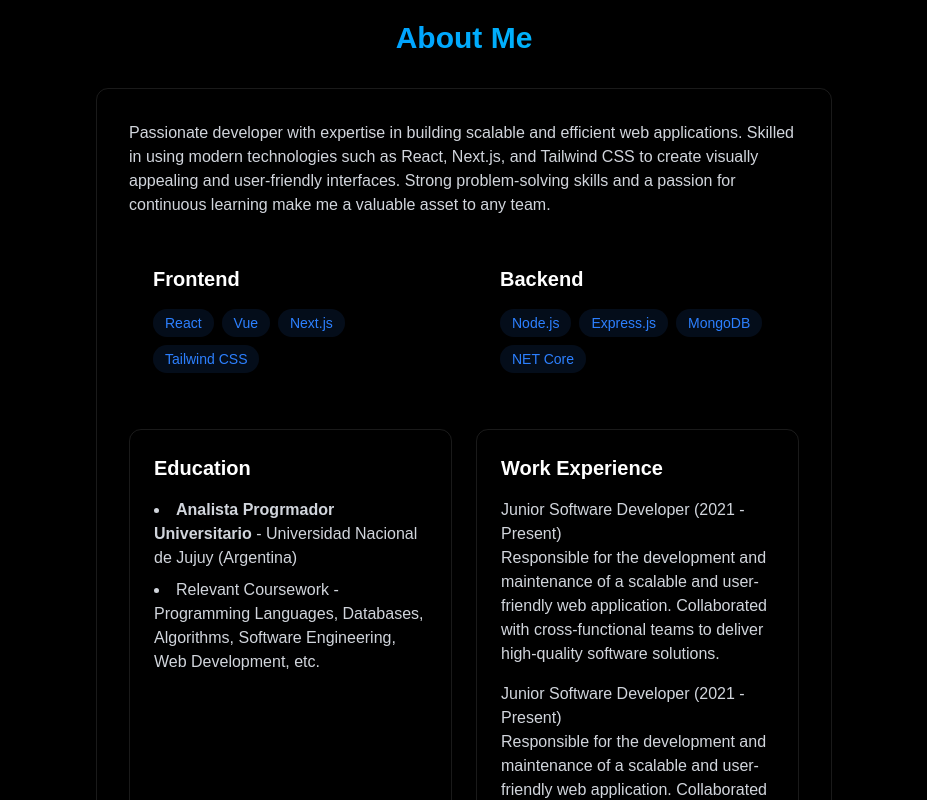
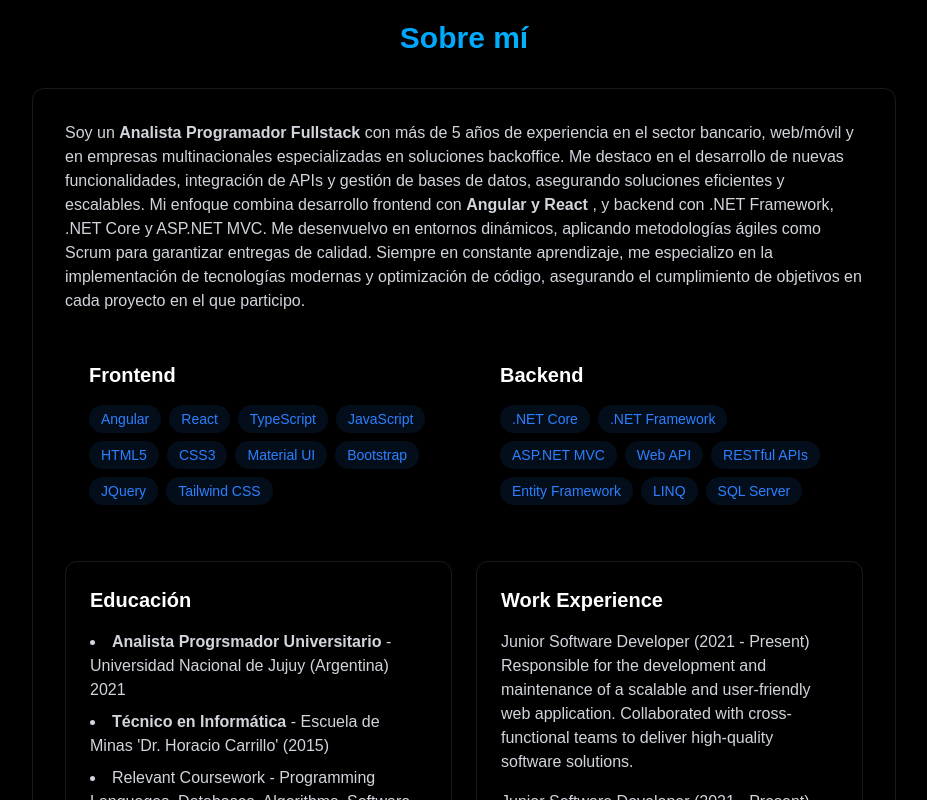
Before and after one commit to lemuayala/lemuel-ayala-portfolio, a React (Vite) app: page / in a window 1280 px wide. Shown: the part 860-1660 px from the top of the page, without its empty margins (176-1103 px from the left). Built offline with nearby package versions, Linux system fonts and the light colour scheme; no server answers.

Commit message:
Se agrega traduccion para la pagina de About

```diff
--- a/src/components/sections/About.tsx
+++ b/src/components/sections/About.tsx
@@ -1,8 +1,32 @@
+import { Trans } from 'react-i18next';
+import { useLanguage } from '../../context/LanguageContext';
 import { RevealOnScroll } from '../RevealOnScroll';
 
 export const About = () => {
-  const frontendSkills = ['React', 'Vue', 'Next.js', 'Tailwind CSS'];
-  const backendSkills = ['Node.js', 'Express.js', 'MongoDB', 'NET Core'];
+  const frontendSkills = [
+    'Angular',
+    'React',
+    'TypeScript',
+    'JavaScript',
+    'HTML5',
+    'CSS3',
+    'Material UI',
+    'Bootstrap',
+    'JQuery',
+    'Tailwind CSS',
+  ];
+  const backendSkills = [
+    '.NET Core',
+    '.NET Framework',
+    'ASP.NET MVC',
+    'Web API',
+    ' RESTful APIs',
+    'Entity Framework',
+    'LINQ',
+    'SQL Server',
+  ];
+
+  const { t } = useLanguage();
 
   return (
     <section
@@ -10,23 +34,20 @@ export const About = () => {
       className="min-h-screen flex items-center justify-center py-20"
     >
       <RevealOnScroll>
-        <div className="max-w-3xl mx-auto px-4">
+        <div className="max-w-4xl mx-auto px-4">
           <h2 className="text-3xl font-bold mb-8 bg-gradient-to-r from-blue-500 to-cyan-400 bg-clip-text text-transparent text-center">
-            About Me
+            {t('about.about')}
           </h2>
           <div className="rounded-xl p-8 border-black/10 dark:border-white/10 border hover:-translate-y-1 transition-all">
             <p className="text-gray-600 dark:text-gray-300 mb-6">
-              Passionate developer with expertise in building scalable and
-              efficient web applications. Skilled in using modern technologies
-              such as React, Next.js, and Tailwind CSS to create visually
-              appealing and user-friendly interfaces. Strong problem-solving
-              skills and a passion for continuous learning make me a valuable
-              asset to any team.
+              <Trans i18nKey="about.description"></Trans>
             </p>
 
             <div className="grid grid-cols-2 md:grid-cols-2 gap-6">
               <div className="rounded-xl p-6 hover:-translate-y-l transition-all">
-                <h3 className="text-xl font-bold mb-4"> Frontend</h3>
+                <h3 className="text-xl font-bold mb-4">
+                  {t('about.frontend')}
+                </h3>
                 <div className="flex flex-wrap gap-2">
                   {frontendSkills.map((skill) => (
                     <span
@@ -40,7 +61,7 @@ export const About = () => {
               </div>
 
               <div className="rounded-xl p-6 hover:-translate-y-l transition-all">
-                <h3 className="text-xl font-bold mb-4"> Backend</h3>
+                <h3 className="text-xl font-bold mb-4">{t('about.backend')}</h3>
                 <div className="flex flex-wrap gap-2">
                   {backendSkills.map((skill) => (
                     <span
@@ -55,11 +76,17 @@ export const About = () => {
             </div>
             <div className="grid grid-cols-1 md:grid-cols-2 gap-6 mt-8">
               <div className="p-6 rounded-xl border-black/10 dark:border-white/10 border hover:-translate-y-1 transition-all">
-                <h3 className="text-xl font-bold mb-4">Education</h3>
+                <h3 className="text-xl font-bold mb-4">
+                  {t('about.education.education')}
+                </h3>
                 <ul className="list-disc list-inside text-gray-600 dark:text-gray-300 space-x-2">
                   <li className="mb-2">
-                    <strong> Analista Progrmador Universitario </strong> -
-                    Universidad Nacional de Jujuy (Argentina)
+                    <strong> {t('about.education.apu')} </strong> -{' '}
+                    {t('about.education.universidad')} 2021
+                  </li>
+                  <li className="mb-2">
+                    <strong> {t('about.education.tecnico')} </strong> -{' '}
+                    {t('about.education.edm')}
                   </li>
                   <li className="mb-2">
                     Relevant Coursework - Programming Languages, Databases,
--- a/src/locales/en.json
+++ b/src/locales/en.json
@@ -10,5 +10,19 @@
         "description": "I'm a full stack developer with over 5 years of experience, passionate about technology and innovation.",
         "projects": "View Projects",
         "contact": "Contact Me"
+    },
+    "about": {
+        "about": "About Me",
+        "description": "I am a <strong>Fullstack Programmer Analyst</strong> with over 5 years of experience in the banking, web/mobile sector, and multinational companies specializing in back-office solutions. I excel in developing new features, API integration, and database management, ensuring efficient and scalable solutions.My expertise includes frontend development with <strong>Angular and React</strong>, and backend with .NET Framework, .NET Core, and ASP.NET MVC. I thrive in dynamic environments, applying agile methodologies like Scrum to ensure high-quality deliverables. Committed to continuous learning, I specialize in implementing modern technologies and optimizing code, ensuring the successful achievement of project goals.",
+        "frontend": "Frontend",
+        "backend": "Backend",
+        "work": "Work Experience",
+        "education": {
+            "education": "Education",
+            "apu": "Programmer Analyst",
+            "universidad": "Jujuy National University (Argentina)",
+            "tecnico": "Information Technology Technician",
+            "edm": "Escuela de Minas 'Dr. Horacio Carrillo' (2015)"
+        }
     }
 }
--- a/src/locales/es.json
+++ b/src/locales/es.json
@@ -10,5 +10,19 @@
         "description": "Soy un desarrollador full stack con mas de 5 años de experiencia, apasionado por la tecnología y la innovación.",
         "projects": "Proyectos",
         "contact": "Contacto"
+    },
+    "about": {
+        "about": "Sobre mí",
+        "description": "Soy un <strong>Analista Programador Fullstack </strong> con más de 5 años de experiencia en el sector bancario, web/móvil y en empresas multinacionales especializadas en soluciones backoffice. Me destaco en el desarrollo de nuevas funcionalidades, integración de APIs y gestión de bases de datos, asegurando soluciones eficientes y escalables. Mi enfoque combina desarrollo frontend con <strong>Angular y React </strong>, y backend con .NET Framework, .NET Core y ASP.NET MVC. Me desenvuelvo en entornos dinámicos, aplicando metodologías ágiles como Scrum para garantizar entregas de calidad. Siempre en constante aprendizaje, me especializo en la implementación de tecnologías modernas y optimización de código, asegurando el cumplimiento de objetivos en cada proyecto en el que participo.",
+        "frontend": "Frontend",
+        "backend": "Backend",
+        "work": "Experiencia laboral",
+        "education": {
+            "education": "Educación",
+            "apu": "Analista Progrsmador Universitario",
+            "universidad": "Universidad Nacional de Jujuy (Argentina)",
+            "tecnico": "Técnico en Informática",
+            "edm": "Escuela de Minas 'Dr. Horacio Carrillo' (2015)"
+        }
     }
 }
```
